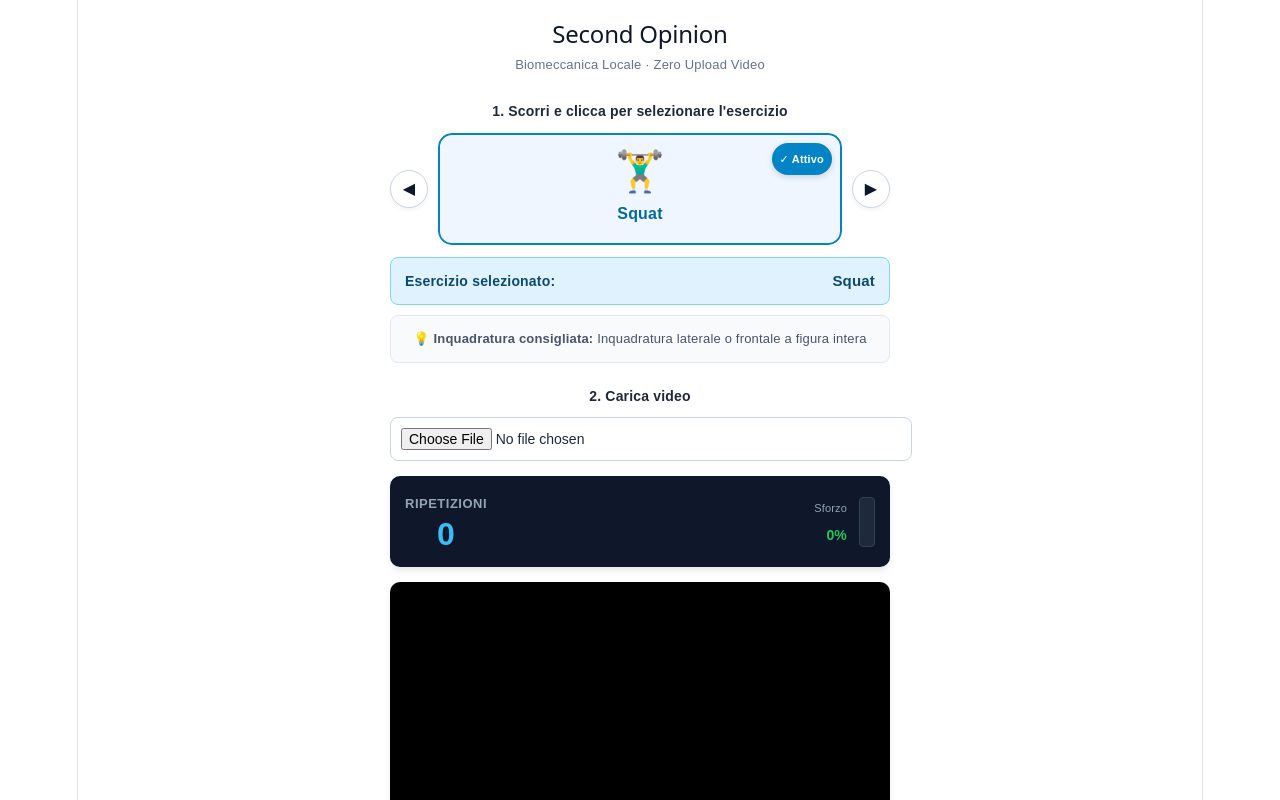
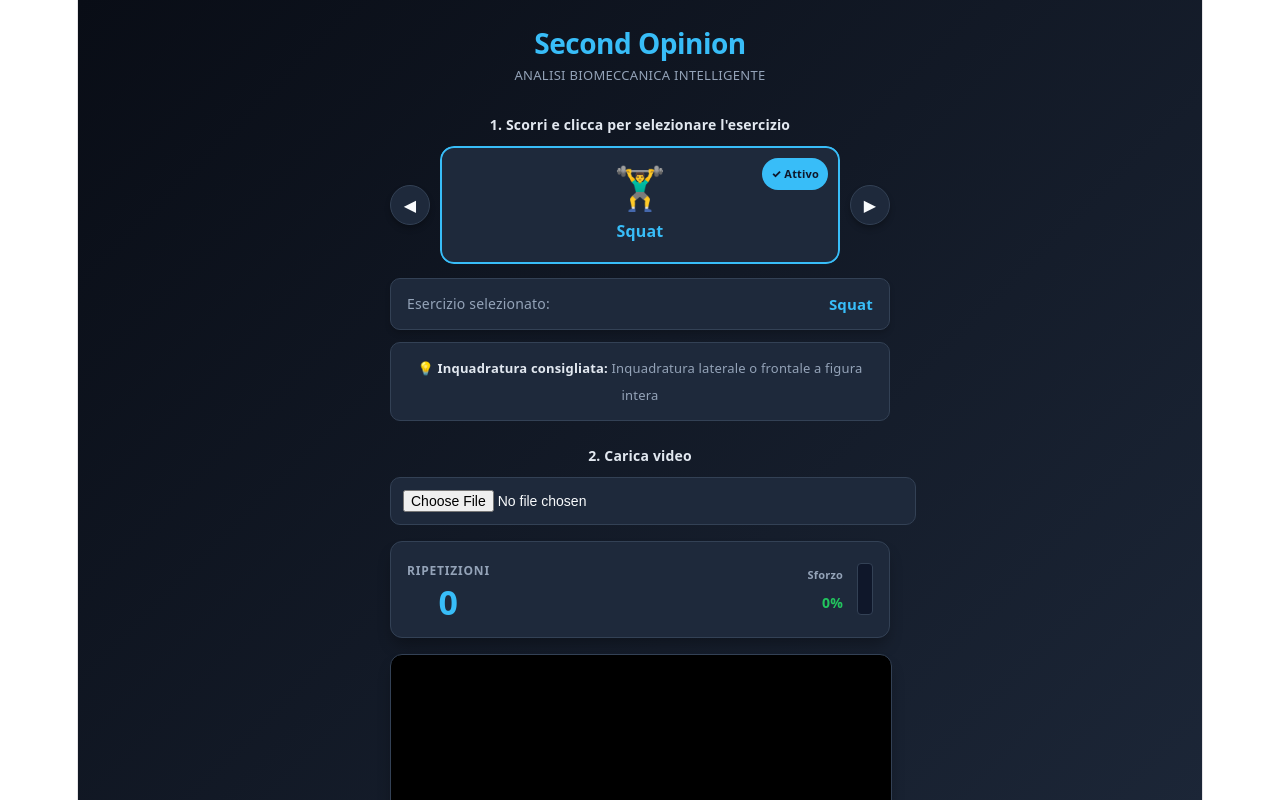
Before and after one commit to jaq77va/second-opinion, a React (Vite) app: page / in a window 1280 px wide. Shown: the top 800 px of the page. Built offline with nearby package versions, Linux system fonts and the light colour scheme.

Commit message:
ux review

```diff
--- a/src/App.tsx
+++ b/src/App.tsx
@@ -227,13 +227,25 @@ export function App() {
   };
 
   return (
-    <div style={{ maxWidth: 500, margin: '0 auto', padding: 20, fontFamily: 'sans-serif', color: '#1e293b' }}>
-      <div style={{ textAlign: 'center', marginBottom: 20 }}>
-        <h2 style={{ margin: '0 0 4px 0', fontSize: 24, color: '#0f172a' }}>Second Opinion</h2>
-        <p style={{ fontSize: 13, color: '#64748b', margin: 0 }}>Biomeccanica Locale · Zero Upload Video</p>
+    <div style={{
+      minHeight: '100vh',
+      background: 'linear-gradient(135deg, #090d16 0%, #1e293b 100%)',
+      color: '#f8fafc',
+      paddingBottom: 40
+    }}>
+      <div style={{ maxWidth: 500, margin: '0 auto', padding: 20, fontFamily: 'system-ui, -apple-system, BlinkMacSystemFont, "Segoe UI", Roboto, sans-serif' }}>
+
+        {/* Intestazione */}
+        <div style={{ textAlign: 'center', marginBottom: 24, paddingTop: 10 }}>
+          <h1 style={{ margin: '0 0 6px 0', fontSize: 28, fontWeight: 800, letterSpacing: '-0.5px', color: '#38bdf8' }}>
+            Second Opinion
+          </h1>
+          <p style={{ fontSize: 13, color: '#94a3b8', margin: 0, fontWeight: 500, letterSpacing: '0.3px', textTransform: 'uppercase' }}>
+            Analisi Biomeccanica Intelligente
+          </p>
         </div>
 
-      <label style={{ display: 'block', marginBottom: 8, fontWeight: 'bold', fontSize: 14 }}>
+        <label style={{ display: 'block', marginBottom: 8, fontWeight: 700, fontSize: 14, color: '#e2e8f0' }}>
           1. Scorri e clicca per selezionare l'esercizio
         </label>
 
@@ -245,12 +257,12 @@ export function App() {
             disabled={isProcessing}
             aria-label="Esercizio precedente"
             style={{
-            width: 38,
-            height: 38,
+              width: 40,
+              height: 40,
               borderRadius: '50%',
-            border: '1px solid #cbd5e1',
-            background: '#ffffff',
-            color: '#0f172a',
+              border: '1px solid #334155',
+              background: '#1e293b',
+              color: '#f8fafc',
               fontSize: 16,
               fontWeight: 'bold',
               cursor: isProcessing ? 'not-allowed' : 'pointer',
@@ -258,7 +270,7 @@ export function App() {
               alignItems: 'center',
               justifyContent: 'center',
               flexShrink: 0,
-            boxShadow: '0 2px 4px rgba(0,0,0,0.06)',
+              boxShadow: '0 4px 6px -1px rgba(0,0,0,0.3)',
             }}
           >
             ◀
@@ -286,10 +298,10 @@ export function App() {
                     flex: '0 0 100%',
                     scrollSnapAlign: 'center',
                     boxSizing: 'border-box',
-                  padding: 16,
+                    padding: 18,
                     borderRadius: 14,
-                  border: isSelected ? '2px solid #0284c7' : '1px solid #e2e8f0',
-                  background: isSelected ? '#eff6ff' : '#ffffff',
+                    border: isSelected ? '2px solid #38bdf8' : '1px solid #334155',
+                    background: isSelected ? '#1e293b' : '#0f172a',
                     cursor: isProcessing ? 'not-allowed' : 'pointer',
                     display: 'flex',
                     flexDirection: 'column',
@@ -297,28 +309,28 @@ export function App() {
                     gap: 10,
                     transition: 'all 0.2s ease',
                     position: 'relative',
+                    boxShadow: isSelected ? '0 10px 15px -3px rgba(56, 189, 248, 0.15)' : 'none',
                   }}
                 >
                   {isSelected && (
                     <span
                       style={{
                         position: 'absolute',
-                      top: 8,
-                      right: 8,
-                      background: '#0284c7',
-                      color: '#fff',
+                        top: 10,
+                        right: 10,
+                        background: '#38bdf8',
+                        color: '#0f172a',
                         fontSize: 11,
-                      fontWeight: 'bold',
-                      padding: '3px 8px',
+                        fontWeight: 800,
+                        padding: '3px 9px',
                         borderRadius: 20,
-                      boxShadow: '0 2px 6px rgba(0,0,0,0.15)',
                       }}
                     >
                       ✓ Attivo
                     </span>
                   )}
-                <span style={{ fontSize: 40, lineHeight: 1 }}>{ex.icon}</span>
-                <span style={{ fontSize: 16, fontWeight: 'bold', color: isSelected ? '#0369a1' : '#334155' }}>
+                  <span style={{ fontSize: 42, lineHeight: 1 }}>{ex.icon}</span>
+                  <span style={{ fontSize: 16, fontWeight: 700, color: isSelected ? '#38bdf8' : '#cbd5e1' }}>
                     {ex.label}
                   </span>
                 </div>
@@ -332,12 +344,12 @@ export function App() {
             disabled={isProcessing}
             aria-label="Esercizio successivo"
             style={{
-            width: 38,
-            height: 38,
+              width: 40,
+              height: 40,
               borderRadius: '50%',
-            border: '1px solid #cbd5e1',
-            background: '#ffffff',
-            color: '#0f172a',
+              border: '1px solid #334155',
+              background: '#1e293b',
+              color: '#f8fafc',
               fontSize: 16,
               fontWeight: 'bold',
               cursor: isProcessing ? 'not-allowed' : 'pointer',
@@ -345,7 +357,7 @@ export function App() {
               alignItems: 'center',
               justifyContent: 'center',
               flexShrink: 0,
-            boxShadow: '0 2px 4px rgba(0,0,0,0.06)',
+              boxShadow: '0 4px 6px -1px rgba(0,0,0,0.3)',
             }}
           >
             ▶
@@ -355,62 +367,63 @@ export function App() {
         {/* Voce Esercizio Selezionato */}
         <div
           style={{
-          marginTop: 12,
-          padding: '10px 14px',
-          borderRadius: 8,
-          background: '#e0f2fe',
-          border: '1px solid #7dd3fc',
-          color: '#0c4a6e',
+            marginTop: 14,
+            padding: '12px 16px',
+            borderRadius: 10,
+            background: '#1e293b',
+            border: '1px solid #334155',
+            color: '#f8fafc',
             fontSize: 14,
             display: 'flex',
             justifyContent: 'space-between',
             alignItems: 'center',
+            boxShadow: '0 4px 6px -1px rgba(0,0,0,0.2)',
           }}
         >
-        <span><strong>Esercizio selezionato:</strong></span>
-        <span style={{ fontWeight: 'bold', fontSize: 15 }}>{selectedExerciseObj.label}</span>
+          <span style={{ color: '#94a3b8' }}>Esercizio selezionato:</span>
+          <span style={{ fontWeight: 800, fontSize: 15, color: '#38bdf8' }}>{selectedExerciseObj.label}</span>
         </div>
 
-      <div style={{ background: '#f8fafc', padding: 10, borderRadius: 8, marginTop: 10, fontSize: 13, border: '1px solid #e2e8f0', color: '#475569' }}>
-        <strong>💡 Inquadratura consigliata:</strong> {currentHint}
+        <div style={{ background: '#1e293b', padding: 12, borderRadius: 10, marginTop: 12, fontSize: 13, border: '1px solid #334155', color: '#94a3b8' }}>
+          <strong style={{ color: '#e2e8f0' }}>💡 Inquadratura consigliata:</strong> {currentHint}
         </div>
 
-      <label style={{ display: 'block', marginTop: 20, marginBottom: 8, fontWeight: 'bold', fontSize: 14 }}>2. Carica video</label>
+        <label style={{ display: 'block', marginTop: 22, marginBottom: 8, fontWeight: 700, fontSize: 14, color: '#e2e8f0' }}>2. Carica video</label>
         <input
           type="file"
           accept="video/*"
           onChange={handleVideoUpload}
-        style={{ width: '100%', padding: 10, borderRadius: 8, border: '1px solid #cbd5e1', background: '#fff', fontSize: 14 }}
+          style={{ width: '100%', padding: 12, borderRadius: 10, border: '1px solid #334155', background: '#1e293b', color: '#f8fafc', fontSize: 14, cursor: 'pointer' }}
           disabled={isProcessing}
         />
 
         {isProcessing && (
-        <div style={{ marginTop: 15, padding: 12, background: '#1e293b', borderRadius: 8, color: '#fff' }}>
-          <div style={{ display: 'flex', justifyContent: 'space-between', marginBottom: 6, fontSize: 13 }}>
-            <span>Avanzamento analisi:</span>
-            <span style={{ fontWeight: 'bold', color: '#38bdf8' }}>{progressPercent}%</span>
+          <div style={{ marginTop: 16, padding: 14, background: '#1e293b', borderRadius: 10, border: '1px solid #334155', color: '#fff' }}>
+            <div style={{ display: 'flex', justifyContent: 'space-between', marginBottom: 8, fontSize: 13 }}>
+              <span style={{ color: '#94a3b8' }}>Avanzamento analisi:</span>
+              <span style={{ fontWeight: 800, color: '#38bdf8' }}>{progressPercent}%</span>
             </div>
-          <div style={{ width: '100%', background: '#334155', height: '8px', borderRadius: '4px', overflow: 'hidden' }}>
+            <div style={{ width: '100%', background: '#0f172a', height: '8px', borderRadius: '4px', overflow: 'hidden' }}>
               <div style={{ width: `${progressPercent}%`, background: '#38bdf8', height: '100%', transition: 'width 0.1s linear' }} />
             </div>
           </div>
         )}
 
         {/* Box Contatore Reps + Level Meter Verticale */}
-      <div style={{ marginTop: 15, padding: 15, background: '#0f172a', color: '#fff', borderRadius: 10, display: 'flex', justifyContent: 'space-between', alignItems: 'center', boxShadow: '0 4px 6px -1px rgba(0,0,0,0.1)' }}>
+        <div style={{ marginTop: 16, padding: 16, background: '#1e293b', color: '#fff', borderRadius: 12, display: 'flex', justifyContent: 'space-between', alignItems: 'center', border: '1px solid #334155', boxShadow: '0 10px 15px -3px rgba(0,0,0,0.3)' }}>
           <div>
-          <span style={{ fontSize: 13, fontWeight: '600', color: '#94a3b8', display: 'block', textTransform: 'uppercase', letterSpacing: '0.5px' }}>Ripetizioni</span>
-          <span style={{ fontSize: 32, fontWeight: '900', color: '#38bdf8', lineHeight: 1.1 }}>{repCount}</span>
+            <span style={{ fontSize: 12, fontWeight: 700, color: '#94a3b8', display: 'block', textTransform: 'uppercase', letterSpacing: '0.8px' }}>Ripetizioni</span>
+            <span style={{ fontSize: 34, fontWeight: 900, color: '#38bdf8', lineHeight: 1.1 }}>{repCount}</span>
           </div>
 
-        <div style={{ display: 'flex', alignItems: 'center', gap: 12 }}>
+          <div style={{ display: 'flex', alignItems: 'center', gap: 14 }}>
             <div style={{ textAlign: 'right' }}>
-            <span style={{ fontSize: 11, color: '#94a3b8', display: 'block' }}>Sforzo</span>
-            <span style={{ fontSize: 14, fontWeight: 'bold', color: getEffortColor(currentEffortPercent) }}>
+              <span style={{ fontSize: 11, color: '#94a3b8', display: 'block', fontWeight: 600 }}>Sforzo</span>
+              <span style={{ fontSize: 14, fontWeight: 800, color: getEffortColor(currentEffortPercent) }}>
                 {currentEffortPercent}%
               </span>
             </div>
-          <div style={{ width: 14, height: 48, background: '#1e293b', borderRadius: 4, overflow: 'hidden', display: 'flex', flexDirection: 'column', justifyContent: 'flex-end', border: '1px solid #334155' }}>
+            <div style={{ width: 14, height: 50, background: '#0f172a', borderRadius: 4, overflow: 'hidden', display: 'flex', flexDirection: 'column', justifyContent: 'flex-end', border: '1px solid #334155' }}>
               <div
                 style={{
                   width: '100%',
@@ -423,35 +436,36 @@ export function App() {
           </div>
         </div>
 
-      <div style={{ position: 'relative', marginTop: 15, width: '100%', background: '#000', borderRadius: 10, overflow: 'hidden', boxShadow: '0 4px 6px -1px rgba(0,0,0,0.1)' }}>
+        <div style={{ position: 'relative', marginTop: 16, width: '100%', background: '#000', borderRadius: 12, overflow: 'hidden', border: '1px solid #334155', boxShadow: '0 10px 15px -3px rgba(0,0,0,0.3)' }}>
           <video ref={videoRef} style={{ display: 'none' }} muted playsInline />
           <canvas ref={canvasRef} style={{ width: '100%', height: 'auto', display: 'block' }} />
         </div>
 
-      <div style={{ marginTop: 15, padding: 12, border: '1px solid #e2e8f0', borderRadius: 8, background: '#f8fafc', fontSize: 14 }}>
-        <strong>Stato:</strong> {status}
+        <div style={{ marginTop: 16, padding: 14, border: '1px solid #334155', borderRadius: 10, background: '#1e293b', fontSize: 14, color: '#cbd5e1' }}>
+          <strong style={{ color: '#38bdf8' }}>Stato:</strong> {status}
         </div>
 
         {analysisResult && (
-        <div style={{ marginTop: 20, padding: 16, background: '#1e293b', color: '#fff', borderRadius: 10, boxShadow: '0 4px 6px -1px rgba(0,0,0,0.1)' }}>
-          <h3 style={{ margin: '0 0 10px 0', color: '#38bdf8', fontSize: 18 }}>Analisi Geometrica Locale</h3>
+          <div style={{ marginTop: 20, padding: 18, background: '#1e293b', color: '#fff', borderRadius: 12, border: '1px solid #334155', boxShadow: '0 10px 15px -3px rgba(0,0,0,0.3)' }}>
+            <h3 style={{ margin: '0 0 12px 0', color: '#38bdf8', fontSize: 18, fontWeight: 800 }}>Analisi Geometrica Locale</h3>
             <p style={{ margin: '6px 0', fontSize: 14 }}><strong>Ripetizioni valide:</strong> {repCount}</p>
             <p style={{ margin: '6px 0', fontSize: 14 }}><strong>Range Angolare (Min / Max):</strong> {analysisResult.minAngle}° / {analysisResult.maxAngle}°</p>
             <p style={{ margin: '6px 0', fontSize: 13, color: '#94a3b8' }}>{analysisResult.trendSummary}</p>
 
-          <div style={{ marginTop: 16, borderTop: '1px solid #334155', paddingTop: 12 }}>
-            <h4 style={{ margin: '0 0 8px 0', color: '#f43f5e', fontSize: 16 }}>🤖 Gemini AI Coach (Singolo Cue)</h4>
+            <div style={{ marginTop: 18, borderTop: '1px solid #334155', paddingTop: 14 }}>
+              <h4 style={{ margin: '0 0 10px 0', color: '#f43f5e', fontSize: 16, fontWeight: 800 }}>🤖 Gemini AI Coach (Singolo Cue)</h4>
               {isAiLoading ? (
-              <p style={{ fontSize: 14, fontStyle: 'italic', color: '#cbd5e1' }}>Il server sta interrogando Gemini con i dati geometrici...</p>
+                <p style={{ fontSize: 14, fontStyle: 'italic', color: '#94a3b8' }}>Il server sta interrogando Gemini con i dati geometrici...</p>
               ) : (
-              <div style={{ padding: 12, background: '#0f172a', borderRadius: 8, borderLeft: '4px solid #f43f5e' }}>
-                <p style={{ margin: 0, fontSize: 15, lineHeight: 1.5 }}>{aiFeedback}</p>
+                <div style={{ padding: 14, background: '#0f172a', borderRadius: 10, borderLeft: '4px solid #f43f5e', border: '1px solid #334155' }}>
+                  <p style={{ margin: 0, fontSize: 15, lineHeight: 1.5, color: '#f8fafc' }}>{aiFeedback}</p>
                 </div>
               )}
             </div>
           </div>
         )}
       </div>
+    </div>
   );
 }
 
```
Lines whose indentation alone changed are shown as unchanged.
